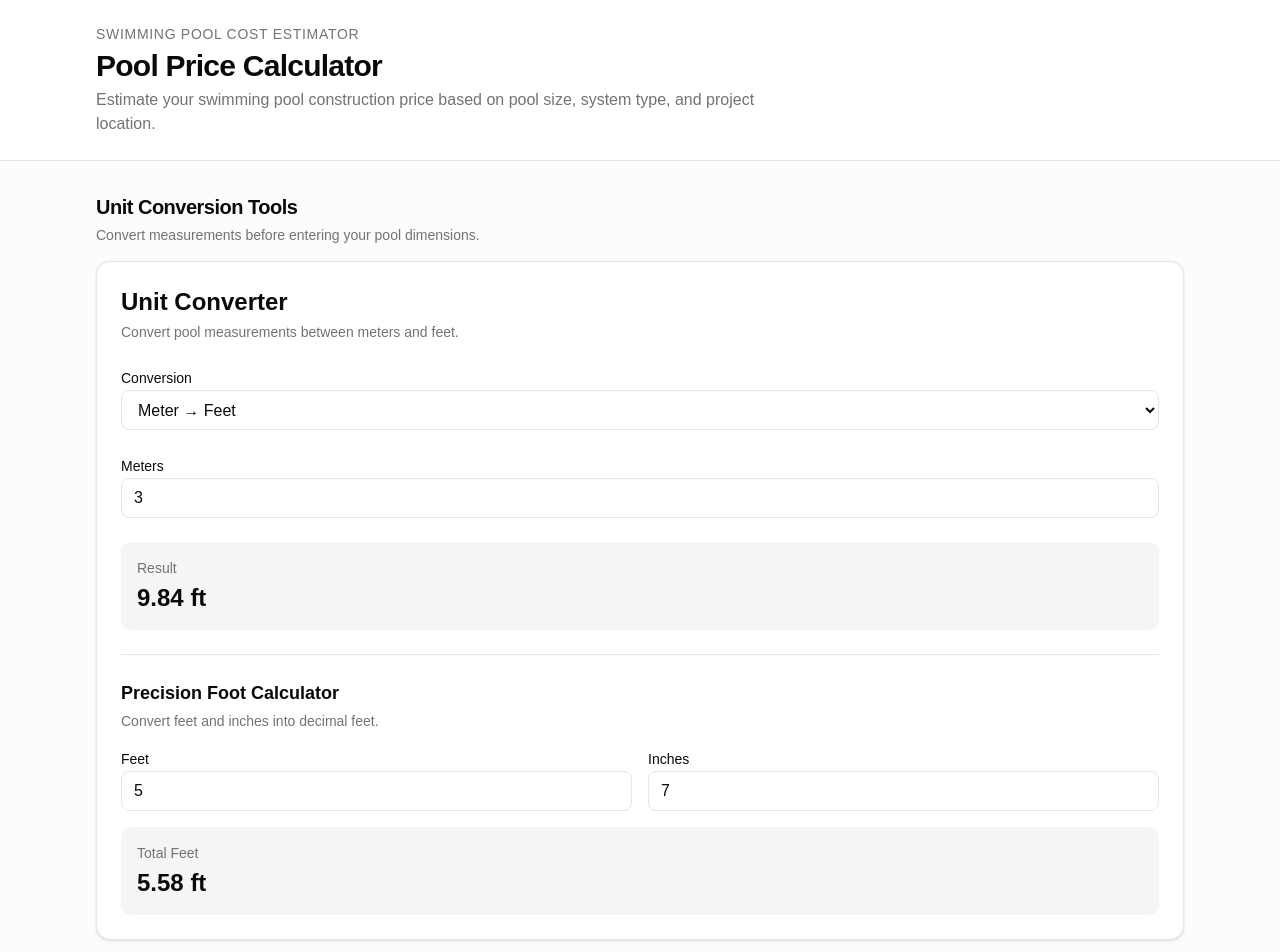
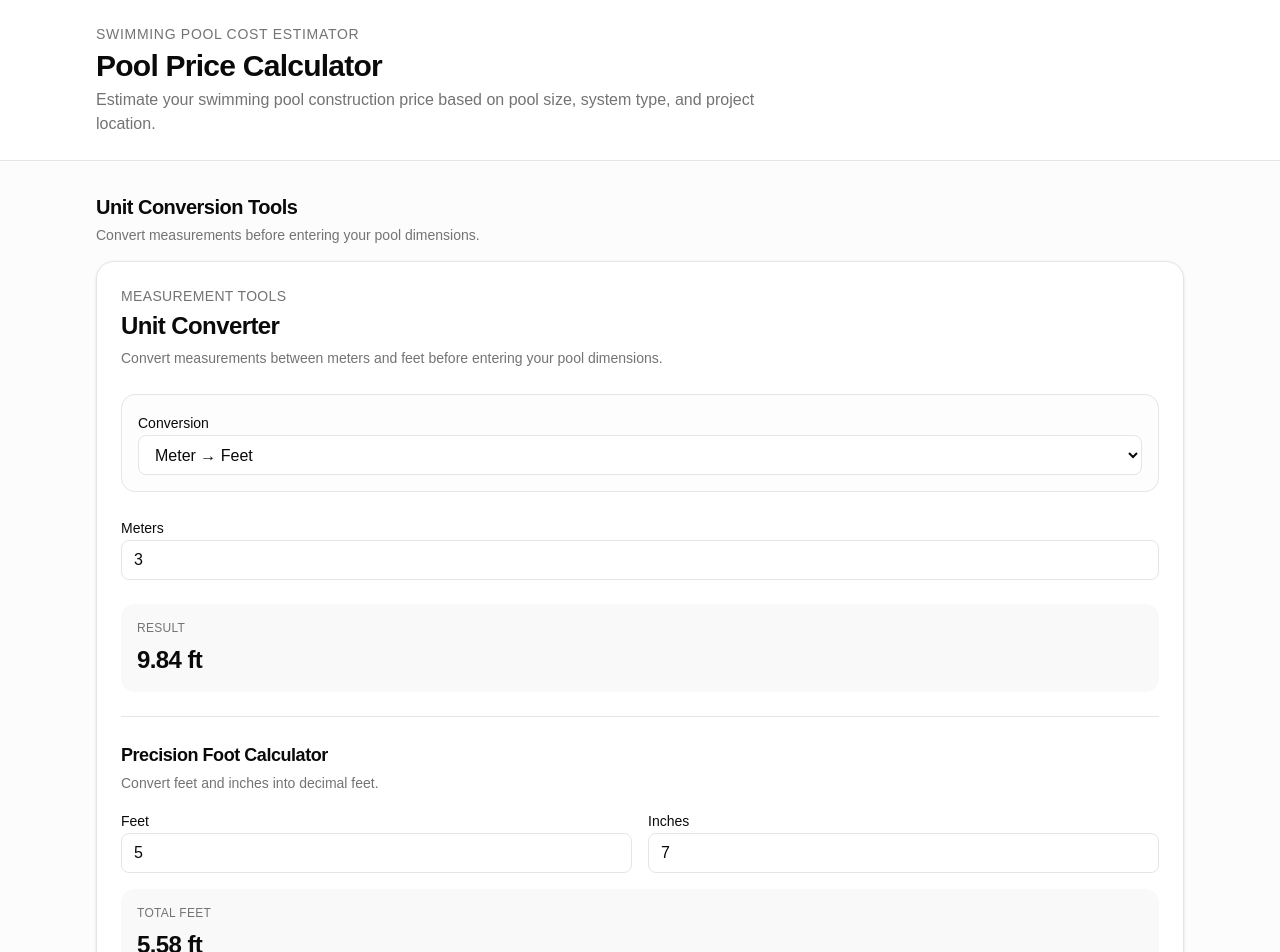
Before and after one commit to NashriqLatiff/pool-price-calculator, a React (Vite) app: page / in a window 1280 px wide. Shown: the top 952 px of the page. Built offline with nearby package versions, Linux system fonts and the light colour scheme.

Commit message:
refactor: refine unit converter interface

```diff
--- a/src/components/converter/UnitConverter.tsx
+++ b/src/components/converter/UnitConverter.tsx
@@ -65,18 +65,22 @@ export function UnitConverter() {
 }, [precisionFeet, precisionInches])
 
   return (
-    <section className="space-y-6 rounded-xl border bg-background p-6 shadow-sm">
-      <div>
-        <h2 className="text-2xl font-semibold">
+    <section className="space-y-6 rounded-2xl border bg-background p-5 shadow-sm sm:p-6">
+      <div className="space-y-1">
+        <p className="text-sm font-medium uppercase tracking-wide text-muted-foreground">
+            Measurement Tools
+        </p>
+
+        <h2 className="text-2xl font-semibold tracking-tight">
             Unit Converter
         </h2>
 
-        <p className="mt-1 text-sm text-muted-foreground">
-          Convert pool measurements between meters and feet.
+        <p className="text-sm leading-6 text-muted-foreground">
+            Convert measurements between meters and feet before entering your pool dimensions.
         </p>
       </div>
 
-      <div className="space-y-2">
+      <div className="space-y-4 rounded-xl border bg-muted/20 p-4">
         <label
           htmlFor="conversion-mode"
           className="text-sm font-medium"
@@ -125,12 +129,12 @@ export function UnitConverter() {
         />
       </div>
 
-      <div className="rounded-lg bg-muted p-4">
-        <p className="text-sm text-muted-foreground">
+      <div className="rounded-xl bg-muted/60 p-4">
+  <p className="text-xs font-medium uppercase tracking-wide text-muted-foreground">
     Result
   </p>
 
-        <p className="mt-1 text-2xl font-semibold">
+  <p className="mt-2 text-2xl font-semibold tracking-tight">
     {convertedValue !== null
       ? `${convertedValue.toFixed(2)} ${
           mode === "meters-to-feet" ? "ft" : "m"
@@ -140,12 +144,12 @@ export function UnitConverter() {
 </div>
 
       <div className="border-t pt-6">
-        <div>
-          <h3 className="text-lg font-semibold">
+  <div className="space-y-1">
+    <h3 className="text-lg font-semibold tracking-tight">
       Precision Foot Calculator
     </h3>
 
-          <p className="mt-1 text-sm text-muted-foreground">
+    <p className="text-sm text-muted-foreground">
       Convert feet and inches into decimal feet.
     </p>
   </div>
@@ -193,12 +197,12 @@ export function UnitConverter() {
           </div>
         </div>
 
-        <div className="mt-4 rounded-lg bg-muted p-4">
-          <p className="text-sm text-muted-foreground">
+        <div className="mt-4 rounded-xl bg-muted/60 p-4">
+  <p className="text-xs font-medium uppercase tracking-wide text-muted-foreground">
     Total Feet
   </p>
 
-          <p className="mt-1 text-2xl font-semibold">
+  <p className="mt-2 text-2xl font-semibold tracking-tight">
     {decimalFeet !== null
       ? `${decimalFeet.toFixed(2)} ft`
       : "Enter valid feet and inches"}
```
Lines whose indentation alone changed are shown as unchanged.
